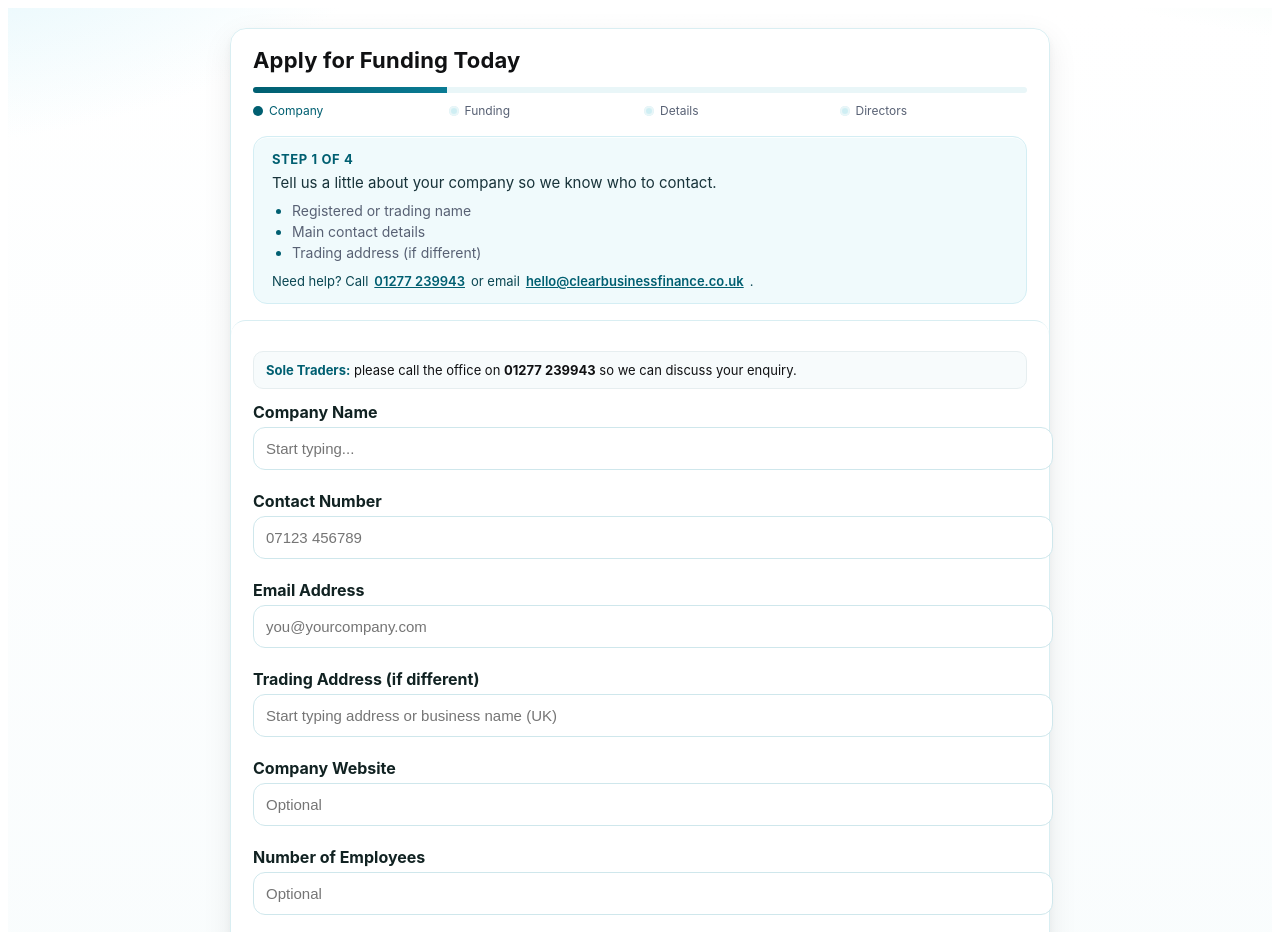
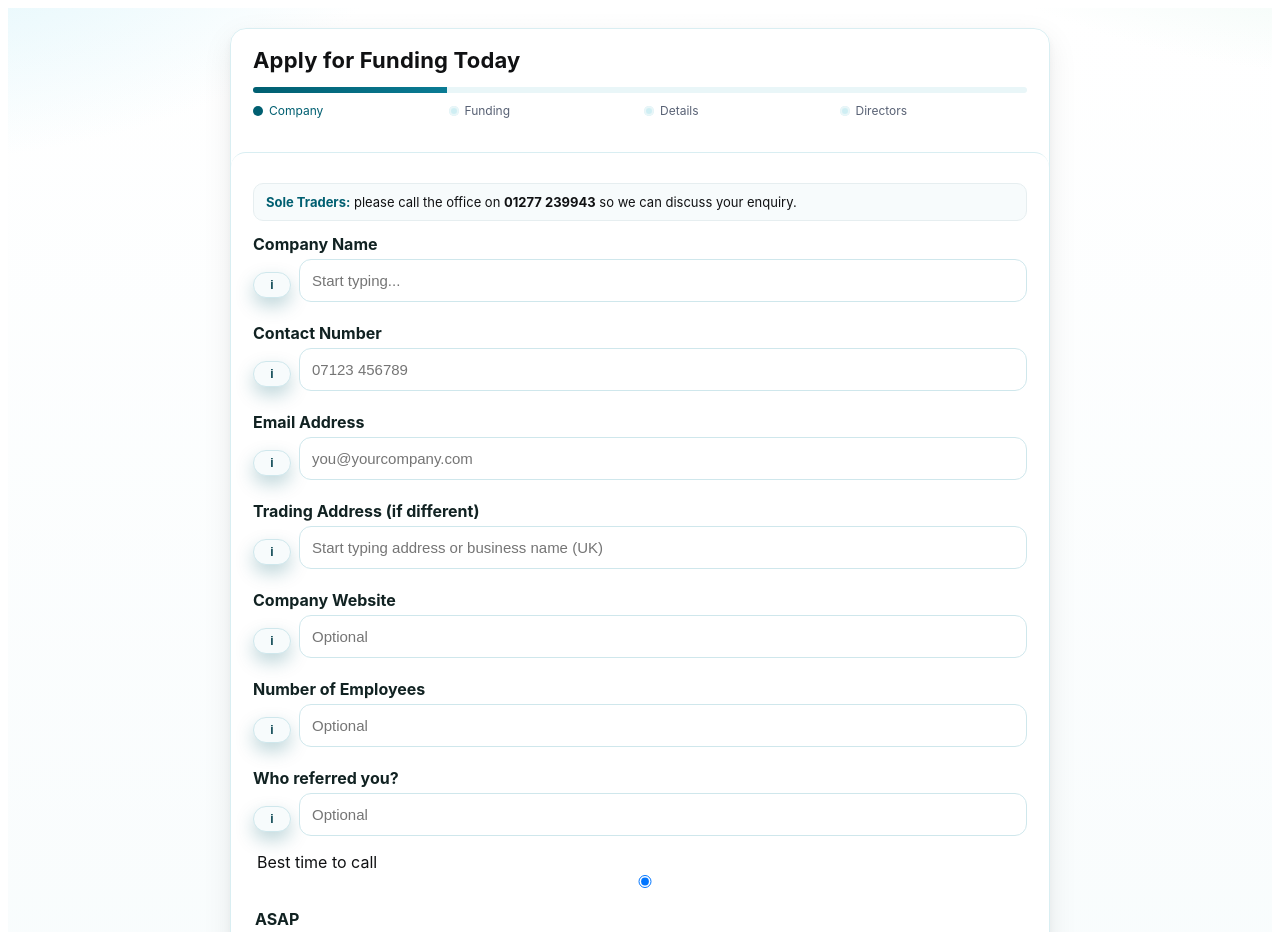
Before and after one commit to AlexDunn1985/Business_Loan, a plain HTML site: page fORM.HTML in a window 1280 px wide. Shown: the top 932 px of the page. Drawn offline with Linux system fonts and the light colour scheme; some packages are replaced by stand-ins of ours.

Commit message:
Add contextual info buttons to funding form

```diff
--- a/fORM.HTML
+++ b/fORM.HTML
@@ -56,45 +56,15 @@
     #cbf-fe .labels .s.active .dot{ background:var(--cbf-teal); box-shadow:none; }
     #cbf-fe .labels .s.active{ color:var(--cbf-teal); }
 
-    /* Step context helper */
-    #cbf-fe .step-context{
-      margin: 0 22px 10px;
-      padding: 14px 18px;
-      border-radius: 14px;
-      background: #f0fafc;
-      border:1px solid #d4eef4;
-      box-shadow: inset 0 1px 0 rgba(255,255,255,.8);
-    }
-    #cbf-fe .step-count{
-      font-size: 13px;
-      font-weight: 700;
-      letter-spacing: .6px;
-      text-transform: uppercase;
-      color: var(--cbf-teal);
-    }
-    #cbf-fe .step-summary{ margin:6px 0 0; font-size:15px; color:#18333a; }
-    #cbf-fe .step-checklist{
-      margin: 10px 0 0;
-      padding-left: 20px;
-      color: var(--cbf-muted);
-      font-size: 14px;
-    }
-    #cbf-fe .step-checklist li{ margin:4px 0; position:relative; }
-    #cbf-fe .step-checklist li::marker{ color: var(--cbf-teal); }
-    #cbf-fe .step-support{
-      margin-top: 12px;
-      font-size: 13px;
-      color: #0a4652;
-      display:flex;
-      flex-wrap:wrap;
-      gap:6px;
-      align-items:center;
-    }
-    #cbf-fe .step-support a{ color:var(--cbf-teal); font-weight:600; }
-
     /* Form basics */
     #cbf-fe label { display:block; margin: 13px 0 5px; font-weight: 700; color:#122; }
     #cbf-fe .fieldline{ display:flex; align-items:center; gap:8px; }
+    #cbf-fe .input-with-info{ display:flex; align-items:center; gap:8px; position:relative; }
+    #cbf-fe .input-with-info .info-icon{ margin:0; }
+    #cbf-fe .input-with-info > input,
+    #cbf-fe .input-with-info > select,
+    #cbf-fe .input-with-info > textarea{ flex:1; }
+    #cbf-fe .input-with-info .tip{ top:calc(100% + 6px); left:0; min-width:220px; max-width:min(340px, 85vw); }
     #cbf-fe input, #cbf-fe select, #cbf-fe textarea {
       width:100%; padding:12px 12px; margin-bottom:8px; font-size:15px; border-radius:12px;
       border:1px solid #cfe7ec; background:#fff; color:#111; outline:none;
@@ -207,7 +177,6 @@
       #cbf-fe h2{ font-size:19px; }
       #cbf-fe .headline{ padding:16px 16px 6px; }
       #cbf-fe .stepper{ padding:6px 16px 16px; }
-      #cbf-fe .step-context{ margin:0 16px 12px; padding:14px; }
       #cbf-fe .track{ height:8px; }
       #cbf-fe .labels{ font-size:11px; grid-template-columns: repeat(4,1fr); }
       #cbf-fe .step-card{ padding:16px; margin:12px 0; }
@@ -218,6 +187,9 @@
       #cbf-fe button, #cbf-fe button.secondary, #cbf-fe button.ghost{ width:100%; margin:8px 0 0 0; padding:14px 16px; font-size:16px; }
       #cbf-fe .toggle{ gap:10px; }
       #cbf-fe .toggle .pill{ padding:10px 14px; }
+      #cbf-fe .input-with-info{ align-items:flex-start; }
+      #cbf-fe .input-with-info .info-icon{ margin-top:6px; }
+      #cbf-fe .input-with-info .tip{ max-width:calc(100vw - 48px); }
       #cbf-fe .summary .kv{ flex-direction:column; gap:4px; }
       #cbf-fe .summary .kv b{ min-width:0; }
       #cbf-fe .dir-head{ flex-direction:row; align-items:center; gap:8px; }
@@ -248,17 +220,6 @@
         </div>
       </div>
 
-      <div class="step-context" id="stepContext" aria-live="polite">
-        <div class="step-count" id="stepCount">Step 1 of 4</div>
-        <p class="step-summary" id="stepSummary">Tell us a little about your company so we know who to contact.</p>
-        <ul class="step-checklist" id="stepChecklist">
-          <li>Registered or trading name</li>
-          <li>Main contact details</li>
-          <li>Trading address (if different)</li>
-        </ul>
-        <div class="step-support">Need help? Call <a href="tel:+441277239943">01277 239943</a> or email <a href="mailto:hello@clearbusinessfinance.co.uk">hello@clearbusinessfinance.co.uk</a>.</div>
-      </div>
-
       <!-- Multi-step form -->
       <form id="cbfForm" autocomplete="off">
         <!-- Step 1 -->
@@ -266,7 +227,11 @@
           <div class="banner"><strong>Sole Traders:</strong> please call the office on <b>01277 239943</b> so we can discuss your enquiry.</div>
 
           <label for="coSearch">Company Name</label>
+          <div class="input-with-info">
+            <button type="button" class="info-icon" aria-label="Why we ask for your company name" data-tip="Search for your registered business so we can pull the right record from Companies House and speed up your application.">i</button>
             <input id="coSearch" type="text" autocomplete="off" placeholder="Start typing..." required>
+            <div class="tip" role="tooltip" aria-live="polite" aria-hidden="true"></div>
+          </div>
           <div id="coResults" style="position:relative"></div>
           <input type="hidden" id="companyName">
           <input type="hidden" id="companyNumber">
@@ -302,22 +267,46 @@
           </div>
 
           <label for="contactNumber">Contact Number</label>
+          <div class="input-with-info">
+            <button type="button" class="info-icon" aria-label="Why we ask for your phone number" data-tip="We’ll call this number with any questions and to talk through funding options.">i</button>
             <input id="contactNumber" type="tel" maxlength="16" placeholder="07123 456789" required>
+            <div class="tip" role="tooltip" aria-live="polite" aria-hidden="true"></div>
+          </div>
 
           <label for="email">Email Address</label>
+          <div class="input-with-info">
+            <button type="button" class="info-icon" aria-label="Why we ask for your email" data-tip="Confirmation of your enquiry and any document requests will be sent here.">i</button>
             <input id="email" type="email" placeholder="you@yourcompany.com" required>
+            <div class="tip" role="tooltip" aria-live="polite" aria-hidden="true"></div>
+          </div>
 
           <label for="tradingAddress">Trading Address (if different)</label>
+          <div class="input-with-info">
+            <button type="button" class="info-icon" aria-label="Why we ask for your trading address" data-tip="Helps lenders understand where you operate. Start typing to use Google address lookup.">i</button>
             <input id="tradingAddress" type="text" maxlength="200" placeholder="Start typing address or business name (UK)" data-places="true">
+            <div class="tip" role="tooltip" aria-live="polite" aria-hidden="true"></div>
+          </div>
 
           <label for="website">Company Website</label>
+          <div class="input-with-info">
+            <button type="button" class="info-icon" aria-label="Why we ask for your website" data-tip="Optional, but sharing your website helps us review your products and services quickly.">i</button>
             <input id="website" type="text" maxlength="200" placeholder="Optional">
+            <div class="tip" role="tooltip" aria-live="polite" aria-hidden="true"></div>
+          </div>
 
           <label for="employees">Number of Employees</label>
+          <div class="input-with-info">
+            <button type="button" class="info-icon" aria-label="Why we ask for employee numbers" data-tip="Gives us a sense of the size of your business when we review funding routes.">i</button>
             <input id="employees" type="number" min="1" max="100000" placeholder="Optional">
+            <div class="tip" role="tooltip" aria-live="polite" aria-hidden="true"></div>
+          </div>
 
           <label for="referral">Who referred you?</label>
+          <div class="input-with-info">
+            <button type="button" class="info-icon" aria-label="Why we ask who referred you" data-tip="Letting us know who introduced you helps us keep them updated and say thanks.">i</button>
             <input id="referral" type="text" maxlength="120" placeholder="Optional">
+            <div class="tip" role="tooltip" aria-live="polite" aria-hidden="true"></div>
+          </div>
 
           <fieldset class="cb-inline" style="border:0;padding:0;margin-top:8px;">
             <legend class="legend-inline">Best time to call</legend>
@@ -345,6 +334,8 @@
         <!-- Step 2 -->
         <div id="step2" class="step-card hidden">
           <label for="fundingType">Type of Funding Required</label>
+          <div class="input-with-info">
+            <button type="button" class="info-icon" aria-label="Why we ask for funding type" data-tip="Selecting the closest match helps us route your enquiry to the right specialist team.">i</button>
             <select id="fundingType" required data-label="Type of Funding Required">
               <option value="">-- Select --</option>
               <option value="business">Business Loan</option>
@@ -352,6 +343,8 @@
               <option value="invoice">Invoice Finance</option>
               <option value="tax">VAT &amp; Tax Funding</option>
             </select>
+            <div class="tip" role="tooltip" aria-live="polite" aria-hidden="true"></div>
+          </div>
           <div class="error" id="step2error"></div>
           <div class="actions">
             <button type="button" class="secondary" id="back2">Back</button>
@@ -562,6 +555,68 @@
   const getNumericValue = (el) => { const s = cleanNumberForCalc((typeof el==='string' ? $(el) : el)?.value || ''); const n = Number(s); return Number.isNaN(n) ? null : n; };
   const valOrDash = (v) => (v && String(v).trim()!=='') ? v : '—';
 
+  let openTip = null;
+  function closeTips(except=null){
+    $$('#cbf-fe .tip.visible').forEach(tip=>{
+      if(except && tip===except) return;
+      tip.classList.remove('visible');
+      tip.setAttribute('aria-hidden','true');
+      const holder = tip.parentElement;
+      const trigger = holder ? holder.querySelector('.info-icon') : null;
+      if(trigger){ trigger.setAttribute('aria-expanded','false'); }
+    });
+    if(!except){ openTip = null; }
+  }
+
+  function bindInfoTips(scope=document){
+    $$('.info-icon[data-tip]', scope).forEach(icon=>{
+      if(icon.dataset.tipBound) return;
+      icon.dataset.tipBound = '1';
+      if(!icon.hasAttribute('role')) icon.setAttribute('role','button');
+      if(!icon.hasAttribute('tabindex')) icon.setAttribute('tabindex','0');
+      icon.setAttribute('aria-expanded','false');
+      const holder = icon.closest('.input-with-info, .fieldline, .info-holder, label, div');
+      if(!holder) return;
+      const tip = holder.querySelector('.tip');
+      if(!tip) return;
+      tip.setAttribute('aria-hidden','true');
+
+      const show = ()=>{
+        closeTips(tip);
+        tip.textContent = icon.getAttribute('data-tip') || '';
+        tip.classList.add('visible');
+        tip.setAttribute('aria-hidden','false');
+        icon.setAttribute('aria-expanded','true');
+        openTip = tip;
+      };
+      const hide = ()=>{
+        tip.classList.remove('visible');
+        tip.setAttribute('aria-hidden','true');
+        icon.setAttribute('aria-expanded','false');
+        if(openTip === tip){ openTip = null; }
+      };
+
+      icon.addEventListener('click', (e)=>{
+        e.preventDefault();
+        e.stopPropagation();
+        if(tip.classList.contains('visible')){ hide(); } else { show(); }
+      });
+      icon.addEventListener('keydown', (e)=>{
+        if(e.key==='Enter' || e.key===' '){
+          e.preventDefault();
+          if(tip.classList.contains('visible')){ hide(); } else { show(); }
+        }
+      });
+    });
+  }
+
+  bindInfoTips();
+
+  document.addEventListener('click', (e)=>{
+    if(e.target.closest('.info-icon') || e.target.closest('.tip')) return;
+    closeTips();
+  });
+
   // Confetti
   function fireConfetti(count=120){
     let root = document.getElementById('cbf-confetti');
@@ -587,17 +642,6 @@
   const stepDots=[$('#s1'),$('#s2'),$('#s3'),$('#s4')]; /* 4 steps */
   const step1=$('#step1'), step2=$('#step2'), step3=$('#step3'), directorsCard=$('#directorsCard'), completeCard=$('#completeCard');
 
-  const stepContext=$('#stepContext');
-  const stepCount=$('#stepCount');
-  const stepSummary=$('#stepSummary');
-  const stepChecklist=$('#stepChecklist');
-  const stepMeta={
-    step1:{ index:1, summary:'Tell us a little about your company so we know who to contact.', checklist:['Registered or trading name','Main contact details','Trading address (if different)'] },
-    step2:{ index:2, summary:'Pick the funding route that best fits your plans so we can tailor the next questions.', checklist:['Funding product you are interested in','Approximate amount you are looking for'] },
-    step3:{ index:3, summary:'Share the key figures behind your request so we can prepare the right options.', checklist:['Latest turnover figures','Any existing finance commitments','Notes about how the funding will help'] },
-    directorsCard:{ index:4, summary:'Confirm which directors to include and provide their personal details.', checklist:['Date of birth for each director','Home address and postcode','Confirm at least one director to include'] }
-  };
-
   const coSearch=$('#coSearch'), coResults=$('#coResults');
   const companyName=$('#companyName'), companyNumber=$('#companyNumber'), companyStatus=$('#companyStatus');
   const chStatusMsg=$('#chStatusMsg'), chAddr=$('#chAddr'), chIncorp=$('#chIncorp'), chSIC=$('#chSIC'), chSICDesc=$('#chSICDesc'), chType=$('#chType');
@@ -615,30 +659,6 @@
 
   // Stepper
   let TOTAL_STEPS=4;
-  function updateStepContext(stepId){
-    if(!stepContext) return;
-    const meta = stepMeta[stepId] || null;
-    if(!meta){
-      stepContext.classList.add('hidden');
-      stepContext.setAttribute('aria-hidden','true');
-      if(stepChecklist) stepChecklist.innerHTML='';
-      return;
-    }
-    stepContext.classList.remove('hidden');
-    stepContext.removeAttribute('aria-hidden');
-    if(stepCount) stepCount.textContent = `Step ${meta.index} of ${TOTAL_STEPS}`;
-    if(stepSummary) stepSummary.textContent = meta.summary;
-    if(stepChecklist){
-      stepChecklist.innerHTML='';
-      const list = Array.isArray(meta.checklist) ? meta.checklist : [];
-      list.forEach(item=>{
-        const li=document.createElement('li');
-        li.textContent=item;
-        stepChecklist.appendChild(li);
-      });
-      stepChecklist.classList.toggle('hidden', list.length===0);
-    }
-  }
   function getCurrentStepIndex(){
     if(!step1.classList.contains('hidden')) return 1;
     if(!step2.classList.contains('hidden')) return 2;
@@ -658,7 +678,6 @@
     document.getElementById(fromId).classList.add('hidden');
     document.getElementById(toId).classList.remove('hidden');
     setProgress(stepIndex);
-    updateStepContext(toId);
     try{ window.scrollTo({top:0, behavior:'smooth'}); }catch{}
   }
 
@@ -1239,6 +1258,8 @@
       dirList.appendChild(wrap.firstElementChild);
     });
 
+    bindInfoTips(dirList);
+
     // Expand/Collapse helpers
     function setExpanded(card, expanded){
       const body = card.querySelector('.dir-body');
@@ -1289,26 +1310,6 @@
           setExpanded(card, !expanded);
         }
       });
-    });
-
-    // Info tooltip behaviour (click to toggle; click outside to close)
-    function hideAllTips(){ $$('.tip', dirList).forEach(t=>t.classList.remove('visible')); }
-    dirList.addEventListener('click', (e)=>{
-      const btn = e.target.closest('.info-icon');
-      if(!btn) return;
-      const holder = btn.parentElement;
-      const tip = holder.querySelector('.tip');
-      if(!tip) return;
-      if(!tip.classList.contains('visible')) hideAllTips();
-      tip.textContent = btn.getAttribute('data-tip') || '';
-      // position tip
-      tip.style.top = 'calc(100% + 6px)';
-      tip.style.left = '0';
-      tip.classList.toggle('visible');
-      e.stopPropagation();
-    });
-    document.addEventListener('click', (e)=>{
-      if(!dirList.contains(e.target)) hideAllTips();
     });
 
     // Attach Places to each "Home address (line 1)"
@@ -1631,7 +1632,6 @@
 
   // Safety: initial progress
   setProgress(1);
-  updateStepContext('step1');
 
   // ---------- Google Maps loader callback ----------
   window.cbfInitPlaces = function(){
```
Lines whose indentation alone changed are shown as unchanged.
